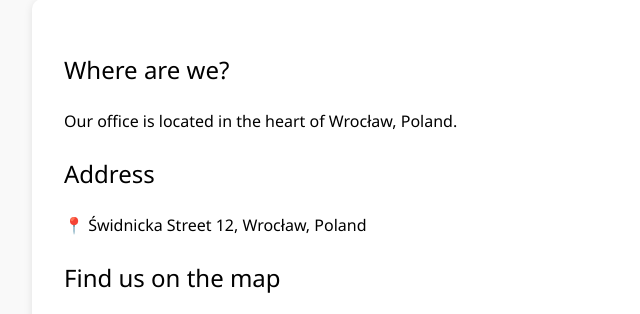
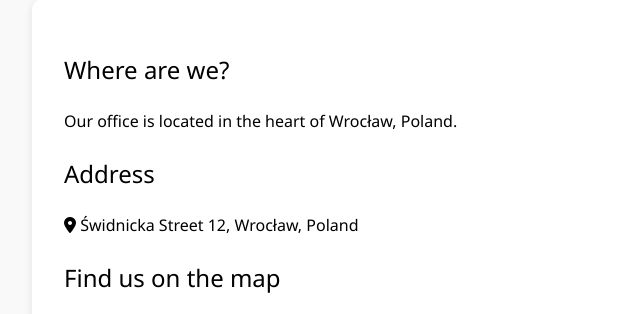
Before and after one commit to Mattias36/Energy-Statapp, a Django app: page /about_us/ in a window 1280 px wide. Shown: the part 424-738 px from the top of the page, without its empty margins (0-640 px from the left). Run offline with Django 5.2, Linux system fonts and the light colour scheme.

Commit message:
Merge z Illia-3 + nowa responsywność

```diff
--- a/pages/templates/pages/about_us.html
+++ b/pages/templates/pages/about_us.html
@@ -22,7 +22,7 @@
   <div class="container">
       <div class="section">
           <h2 style="font-weight: 500;">Address</h2>
-          <p>📍 Świdnicka Street 12, Wrocław, Poland</p>
+          <p><i class="fa-solid fa-location-dot"></i> Świdnicka Street 12, Wrocław, Poland</p>
       </div>
 
     <div class="section">
```
